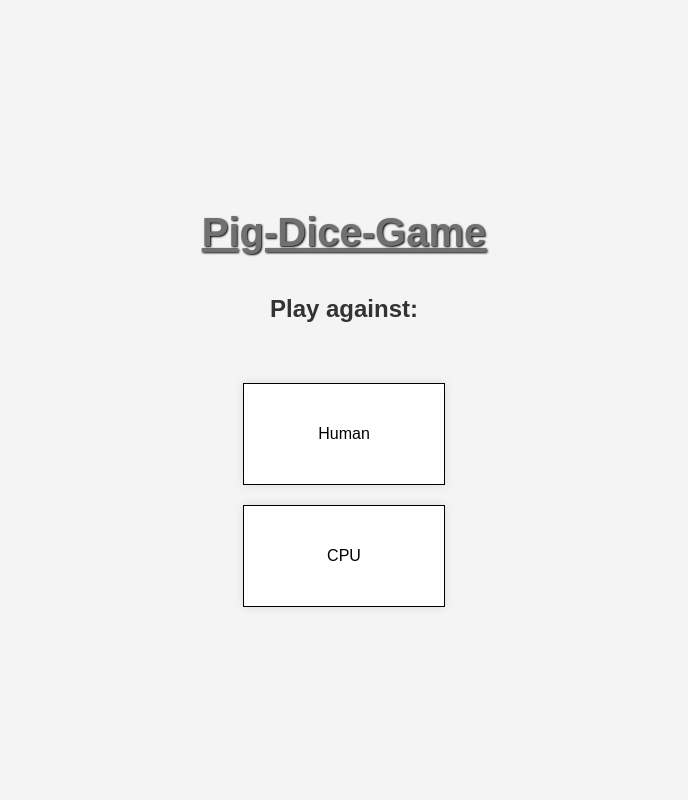
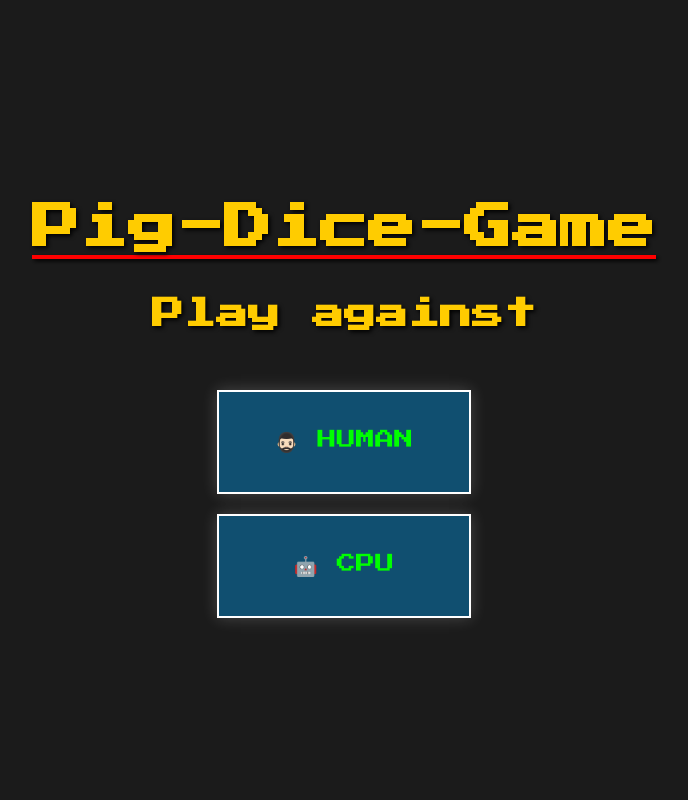
Before and after one commit to Tartsi/Pig-Dice-Game, a Django app: template frontend/templates/index.html in a window 1280 px wide. Shown: the whole page, without its empty margins (296-984 px from the left). Run offline with Django 5.2, Linux system fonts and the light colour scheme; the template is opened without the code that fills it, so the values that code supplies are empty.

Commit message:
(frontend) Finish index-page design

```diff
--- a/frontend/static/index.css
+++ b/frontend/static/index.css
@@ -1,45 +1,58 @@
+@import url('https://fonts.googleapis.com/css2?family=Press+Start+2P&display=swap');
+
+/* General */
 body {
-    background-color: #f4f4f4;
+    background-color: #1b1b1b;
     display: flex;
     flex-direction: column;
     justify-content: center;
     align-items: center;
     height: 100vh;
     margin: 0;
-    font-family: Arial, sans-serif;
+    font-family: 'Press Start 2P', cursive;
+    color: #ffffff;
 }
 
+/* Headings */
 h1 {
     text-align: center;
-    color: #737170;
-    font-size: 2.5em;
-    text-shadow: 1px 1px 2px #000000;
+    color: #ffcc00;
+    font-size: 3em;
+    text-shadow: 2px 2px 4px #000000;
     margin-bottom: 20px;
     text-decoration: underline;
+    text-decoration-color: #ff0000;
 }
 
 h2 {
     text-align: center;
-    color: #333;
-    font-size: 1.5em;
+    color: #ffcc00;
+    font-size: 2em;
     margin-bottom: 50px;
+    text-shadow: 2px 2px 4px #000000;
 }
 
+/* Button Styles */
 .option {
-    width: 200px;
+    width: 250px;
     height: 100px;
-    border: 1px solid black;
+    border: 2px solid #ffffff;
     display: flex;
     justify-content: center;
     align-items: center;
     margin: 10px;
     cursor: pointer;
-    background-color: #fff;
-    box-shadow: 0px 0px 10px rgba(0,0,0,0.1);
+    background-color: #104f70;
+    box-shadow: 0px 0px 15px rgba(255, 255, 255, 0.2);
     transition: all 0.3s ease;
+    font-size: 1.2em;
+    text-transform: uppercase;
+    color: #00ff00;
 }
 
 .option:hover {
-    transform: scale(1.05);
-    box-shadow: 0px 0px 20px rgba(0,0,0,0.2);
+    transform: scale(1.1);
+    box-shadow: 0px 0px 30px rgba(255, 255, 255, 0.4);
+    background-color: #00ff00;
+    color: #ff0000;
 }
--- a/frontend/templates/index.html
+++ b/frontend/templates/index.html
@@ -9,9 +9,9 @@
 <body>
 
     <h1>Pig-Dice-Game</h1>
-    <h2>Play against:</h2>
-    <div class="option" onclick="">Human</div>
-    <div class="option" onclick="">CPU</div>
+    <h2>Play against</h2>
+    <div class="option" onclick="">🧔🏻‍♂️ Human</div>
+    <div class="option" onclick="">🤖 CPU</div>
 
     <script src="/static/index.js"></script>
 
```
